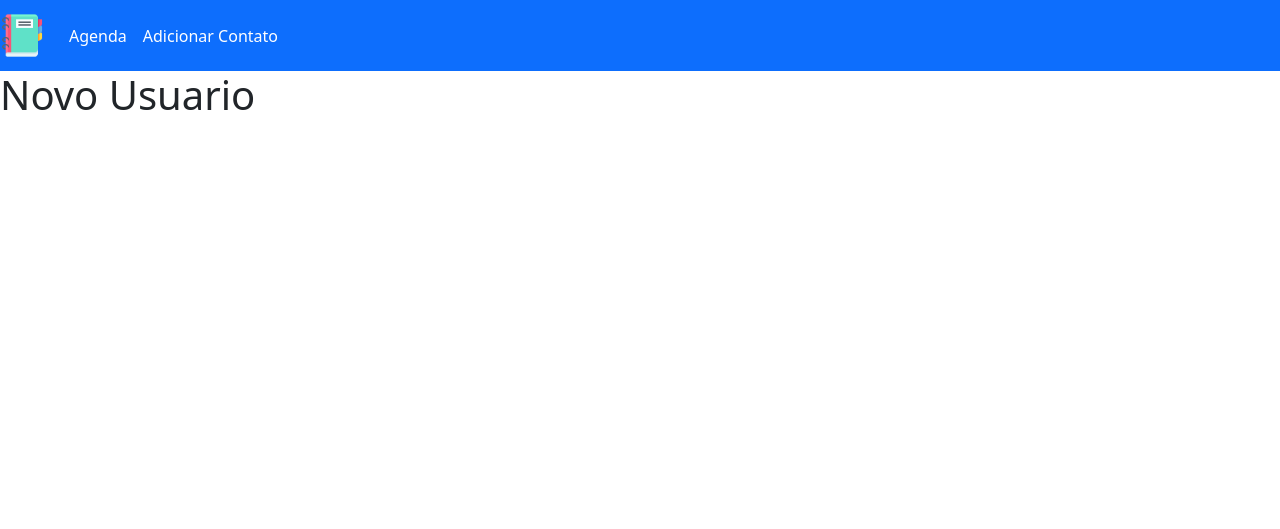
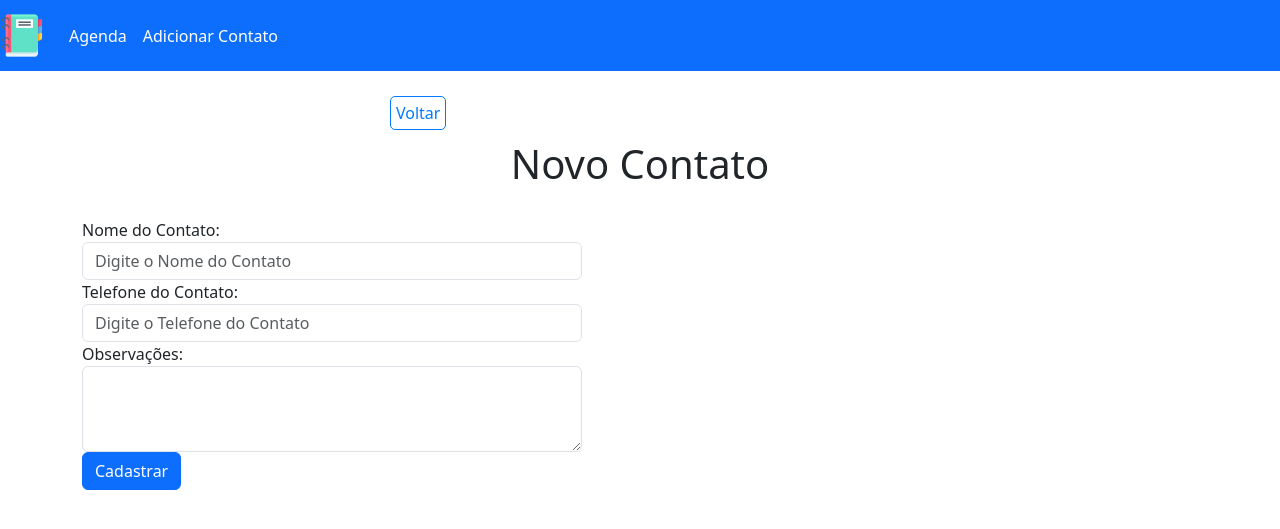
Before and after one commit to giovannibilla01/phonebook, a PHP site: page /create.php in a window 1280 px wide. Shown: the top 529 px of the page. Run offline with PHP 8.4, Linux system fonts and the light colour scheme; data that the repository does not hold is empty.

Commit message:
create page
completed the construction of the record creation page and its css

```diff
--- a/create.php
+++ b/create.php
@@ -1,7 +1,33 @@
 <?php
     include_once ("templates/header.php");
 ?>
-    <h1>Novo Usuario</h1>
+
+<div class="container">
+
+    <?php include_once("templates/backbtn.php"); ?>
+
+    <h1 id="main-title">Novo Contato</h1>
+
+    <form id="create-form" action="<?= $BASE_URL ?>config/process.php" method="post">
+        <input type="hidden" name="type" value="create">
+        <div class="form-group">
+            <label for="name">Nome do Contato:</label>
+            <input type="text" class="form-control" name="name" id="name" placeholder="Digite o Nome do Contato" required>
+        </div>
+        <div class="form-group">
+            <label for="phone">Telefone do Contato:</label>
+            <input type="text" class="form-control" name="phone" id="phone" placeholder="Digite o Telefone do Contato" required>
+        </div>
+        <div class="form-group">
+            <label for="observation">Observações:</label>
+            <textarea type="text" class="form-control" name="observation" id="observation" placeholder="Digite Observação sobre o Contato" rows="3">
+            </textarea>
+        </div>
+        <div class="form-group">
+            <button type="submit" class="btn btn-primary">Cadastrar</button>
+        </div>
+    </form>
+</div>
 
 <?php
     include_once ("templates/footer.php");
--- a/css/styles.css
+++ b/css/styles.css
@@ -90,5 +90,10 @@
     background-color: #007BFF;
     border: 1px solid #fff;
     color: #fff;
+}
 
+/* CREATE */
+#create-form, #edit-form {
+    max-width: 500px;
+    margin: 0;
 }
```
